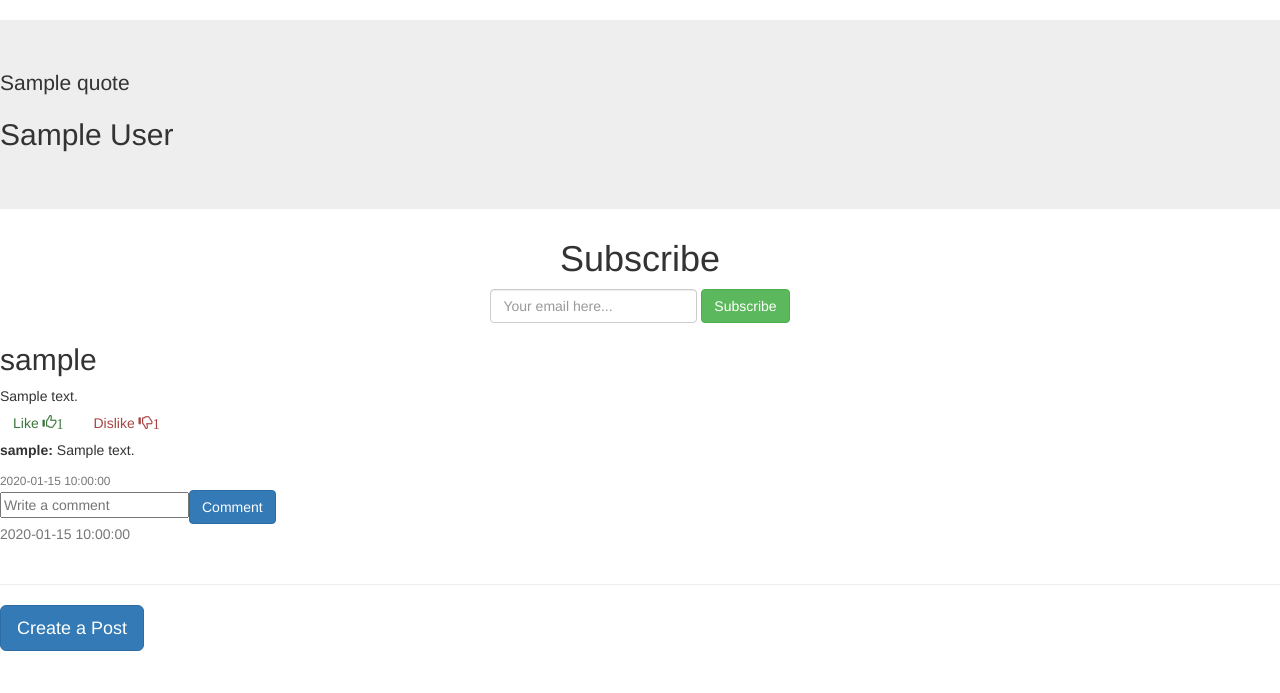
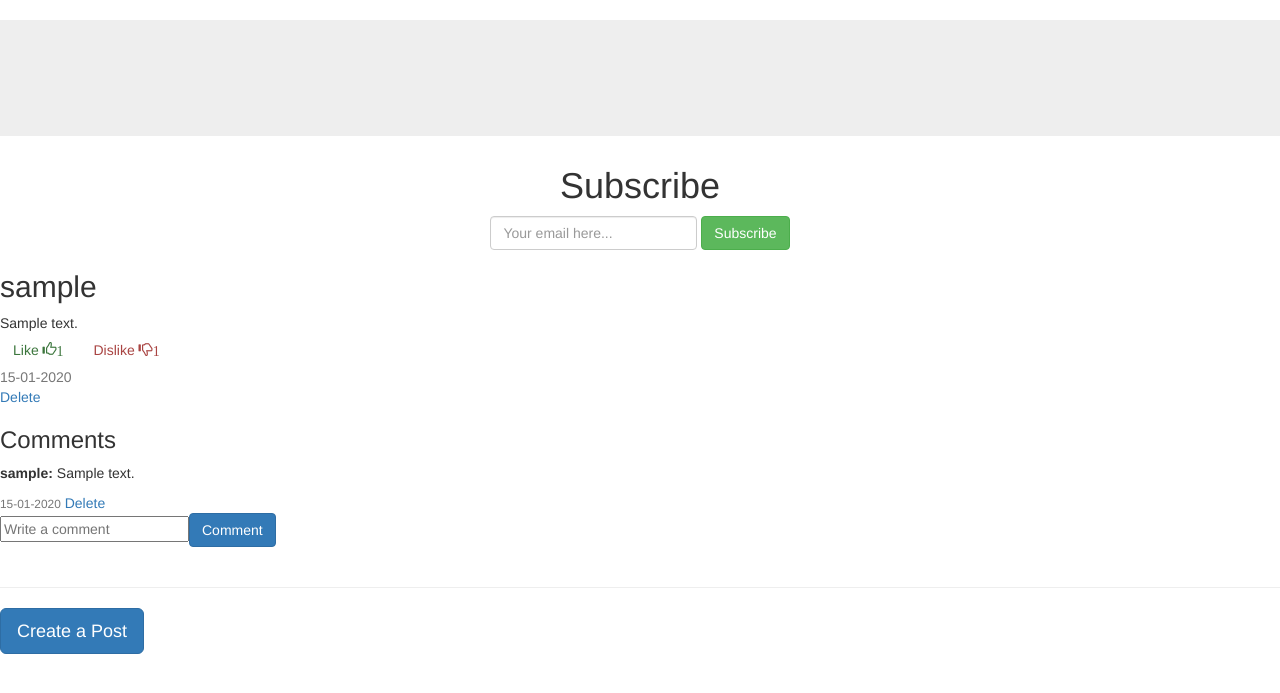
Before and after one commit to Kipkorir-Gideon/Gidzblog, a Flask app: page / in a window 1280 px wide. Shown: the part 52-745 px from the top of the page. Run offline with Flask 2, Linux system fonts and the light colour scheme; a user stored in the database is signed in; tables that the repository leaves empty hold one stand-in row (values such as "Sample post"); a database or web service that is not in the repository returns one stand-in record (values such as "Sample title"); data that the repository does not hold is empty; some libraries are stand-ins or nearby versions.

Commit message:
Add a button for deleting post and comment.

```diff
--- a/app/main/views.py
+++ b/app/main/views.py
@@ -102,7 +102,8 @@ def delete_post(id):
         flash('You do not have permission to delete this post!')
 
     else:
-        delete_post()
+        db.session.delete(post)
+        db.session.commit()
         flash('Post deleted successfully!')
 
     return redirect(url_for('.index'))
@@ -121,8 +122,8 @@ def delete_comment(id):
         flash('You are not allowed to delete this comment!')
 
     else:
-        delete_comment()
-
+        db.session.delete(comment)
+        db.session.commit()
     return redirect(url_for('.index'))
 
 
--- a/app/request.py
+++ b/app/request.py
@@ -2,12 +2,13 @@ import requests
 from .models import Quote
 
 
-api = "http://quotes.stormconsultancy.co.uk/random.json"
+# api = "http://quotes.stormconsultancy.co.uk/random.json"
 
 
 def get_random_quote():
-    random_quote = requests.get(api).json()
+    # random_quote = requests.get(api).json()
 
-    quote = Quote(random_quote.get('author'), random_quote.get('quote'))
+    # quote = Quote(random_quote.get('author'), random_quote.get('quote'))
 
-    return quote
+    # return quote
+    pass
--- a/app/templates/index.html
+++ b/app/templates/index.html
@@ -33,14 +33,22 @@
             <a class="btn text-danger" href="{{url_for('.dislike_post',id=post.id)}}">Dislike
                 <span class="glyphicon glyphicon-thumbs-down" aria-hidden="true">{{post.dislike.count()}}</span>
             </a>
+            <div class="card-footer text-muted">{{post.time_created.strftime('%d-%m-%Y')}}</div>
+            {% if current_user.id == post.user_id %}
+            <a href="/delete-post/{{post.id}}" class="dropdown-item">Delete</a>
+            {% endif %}
             <br />
+            <h3>Comments</h3>
             {% for comment in post.comment %}
             <p class="mt-10">
                 <span style="font-weight: bold">{{comment.user.username}}:
                 </span>
                 {{comment.comment}}
             </p>
-            <small class="text-muted"> {{comment.time_created}}</small>
+            <small class="text-muted"> {{comment.time_created.strftime('%d-%m-%Y')}}</small>
+            {% if current_user.id == comment.user_id or current_user.id == post.user_id %}
+            <a href="/delete-comment/{{comment.id}}" class="dropdown-item">Delete</a>
+            {% endif %}
             {% endfor %}
         </div>
         <form action="{{url_for('.create_comment',post_id=post.id)}}" class="input-group mb-2" method="POST">
@@ -48,7 +56,6 @@
             <button class="btn btn-primary" type="submit">Comment</button>
         </form>
     </div>
-    <div class="card-footer text-muted">{{post.time_created}}</div>
 </div>
 <br />
 
```
